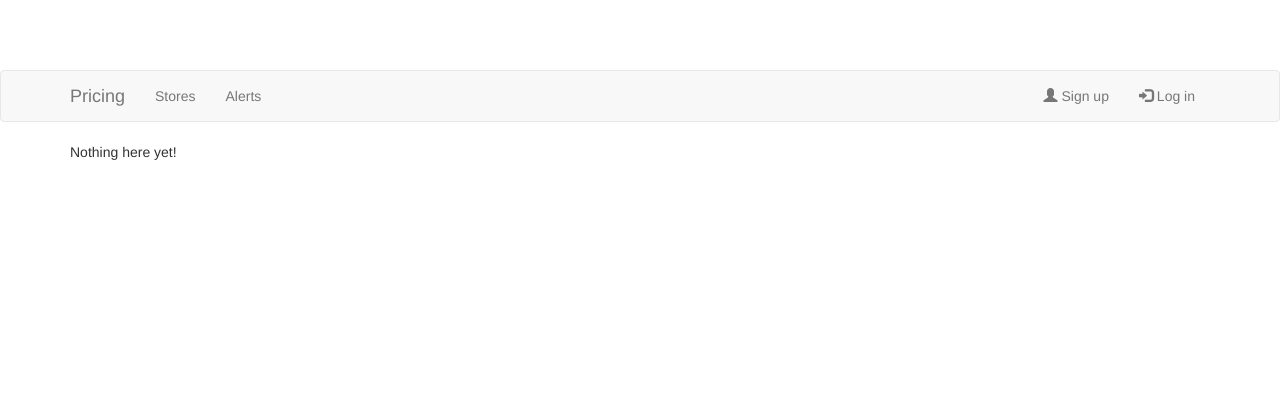
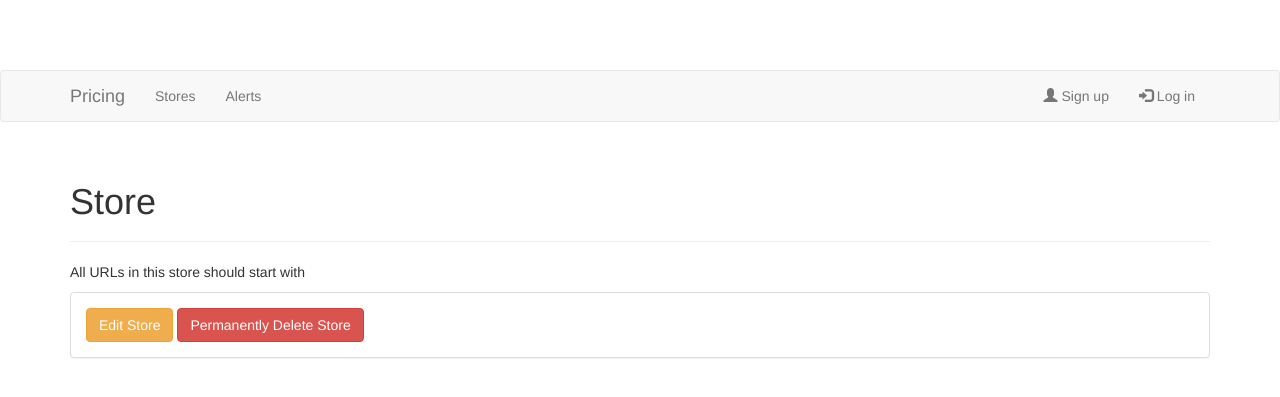
Before and after one commit to JohannLiebert1130/Price_of_Book, a Flask app: template src/templates/stores/store.jinja2 in a window 1280 px wide. Shown: the top 397 px of the page. Run offline with Flask 2, Linux system fonts and the light colour scheme; the template is opened without the code that fills it, so the values that code supplies are empty; some libraries are stand-ins or nearby versions.

Commit message:
Adding the single store page.

```diff
--- a/src/templates/stores/store.jinja2
+++ b/src/templates/stores/store.jinja2
@@ -1,4 +1,17 @@
 {% extends "base.jinja2" %}
 {% block content %}
-    <p>Nothing here yet!</p>
+    <div class="page-header">
+        <h1>Store
+            <small>{{ store.name }}</small>
+        </h1>
+    </div>
+    <p>All URLs in this store should start with <strong>{{ store.url_prefix }}</strong></p>
+    <div class="panel panel-default">
+        <div class="panel-body">
+            <a class="btn btn-warning" href="{{ url_for('stores.edit_store',store_id=store._id) }}" role="button">Edit
+                Store</a>
+            <a class="btn btn-danger" href="{{ url_for('stores.delete_store',store_id=store._id) }}" role="button">Permanently
+                Delete Store</a>
+        </div>
+    </div>
 {% endblock %}
```
Also changed, not shown: src/models/stores/views.py (+14 -2 lines).
